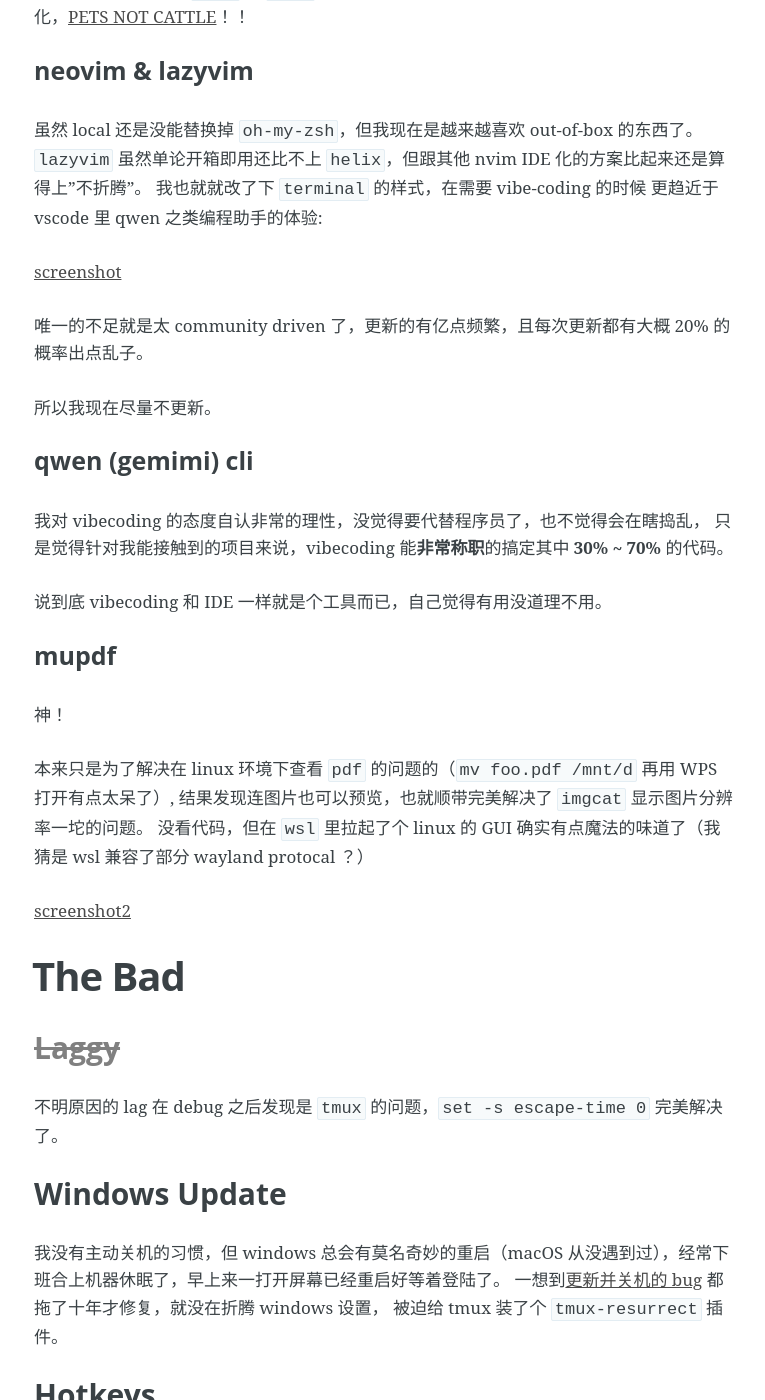
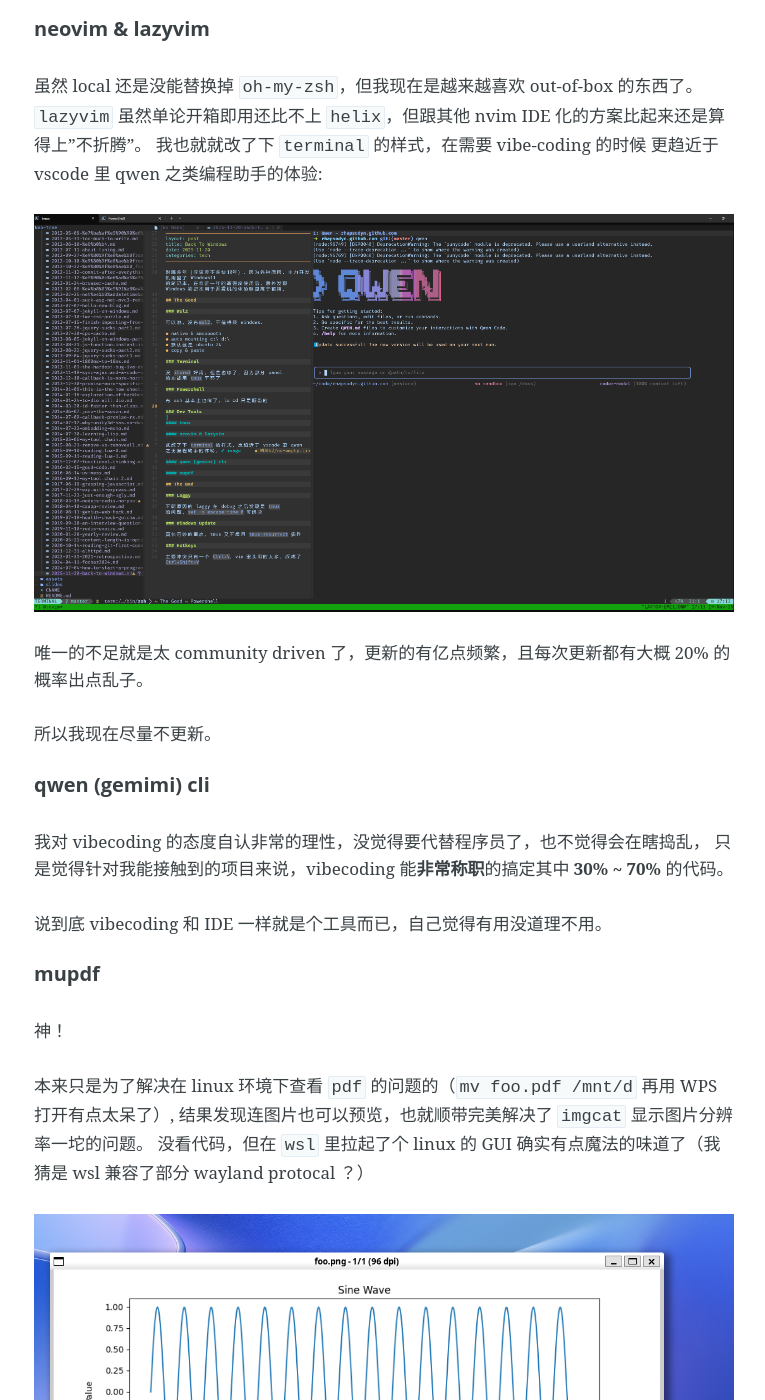
Before and after one commit to rhapsodyn/rhapsodyn.github.com, a Jekyll site: the page built from _posts/2025-11-20-back-to-windows.md, in a window 1280 px wide and 1400 px high, scrolled down 1519 px. Shown: the whole window, without its empty margins (256-1021 px from the left). Built offline with Jekyll 4.4.1, drawn with Linux system fonts in a browser that asks for light colours; comment, search, counter and statistics services are not loaded.

Commit message:
fix: header & image

```diff
--- a/_posts/2025-11-20-back-to-windows.md
+++ b/_posts/2025-11-20-back-to-windows.md
@@ -8,9 +8,9 @@
 时隔多年（应该差不多快10年），因为各种原因，主力开发机用回了 Windows11 的笔记本。
 在将近一年的高强度使用后，意外发现 Windows 笔记本用于**开发机**的体验明显高于预期。
 
-## The Good
+### The Good
 
-### Wsl2
+#### Wsl2
 
 就这么说吧：没有 `wsl2`，不值得换 windows！
 对我来说，开发机使用 MacOS 主要也就是看中 Unix-Like 的部分：cli、coreutils、以及各种各样的代码都可以自己make自己折腾。
@@ -24,7 +24,7 @@
 - 预制的 image 已经帮你 mount 好了 `c:\` `d:\`，跨系统传文件只需要一个 `cp` 就完事。
 - 官方的 image 已经配好了网络，网卡配好了不说，两端的 localhost 还都帮你配好了。linux 里 serve，windows 里浏览器访问，丝滑~
 
-### Terminal
+#### Terminal
 
 体感比竞品如 `cmd` 和 `conemu` 好用了一个 uint 那么多倍。
 
@@ -32,13 +32,13 @@
 
 还有就是 copy-paste 的支持不错，跨系统随便粘。
 
-### Powershell
+#### Powershell
 
 ps 也比10年前好用了不少，虽然有 `ssh` 基本上也够了，但是内置了 `ls` `cd` 还是增强了不少用户体验，也确实比 `dir` 敲起来顺手多了。
 
-### Dev Tools
+#### Dev Tools
 
-#### tmux
+##### tmux
 
 用 `wsl` 以后 tmux 成了刚需，毕竟总不能开多个 terminal 的窗口 ssh 到本地的 linux 主机吧（理论上倒也不是不行）。
 有了肌肉记忆了以后，发现 tmux 还是很丝滑的，`Ctrl + b` 这个 prefix 按起来挺顺手的，
@@ -46,26 +46,26 @@
 习惯了 tmux 以后还有个好处就是 local 和 remote 更统一了，导致我现在新装机器的脚本都只初始化 `tmux` 和 `fish`，
 是的，我就是这么 old-school，新机器还要自己初始化，[PETS NOT CATTLE](https://cloudscaling.com/blog/cloud-computing/the-history-of-pets-vs-cattle/)！！
 
-#### neovim & lazyvim
+##### neovim & lazyvim
 
 虽然 local 还是没能替换掉 `oh-my-zsh`，但我现在是越来越喜欢 out-of-box 的东西了。
 `lazyvim` 虽然单论开箱即用还比不上 `helix`，但跟其他 nvim IDE 化的方案比起来还是算得上"不折腾"。
 我也就就改了下 `terminal` 的样式，在需要 vibe-coding 的时候 更趋近于 vscode 里 qwen 之类编程助手的体验:
 
-[screenshot](/assets/images/wsl2-nvim-qwen-sceenshot.png)
+![screenshot](/assets/images/wsl2-nvim-qwen-sceenshot.png)
 
 唯一的不足就是太 community driven 了，更新的有亿点频繁，且每次更新都有大概 20% 的概率出点乱子。
 
 所以我现在尽量不更新。
 
-#### qwen (gemimi) cli
+##### qwen (gemimi) cli
 
 我对 vibecoding 的态度自认非常的理性，没觉得要代替程序员了，也不觉得会在瞎捣乱，
 只是觉得针对我能接触到的项目来说，vibecoding 能**非常称职**的搞定其中 **30% ~ 70%** 的代码。
 
 说到底 vibecoding 和 IDE 一样就是个工具而已，自己觉得有用没道理不用。
 
-#### mupdf
+##### mupdf
 
 神！
 
@@ -73,25 +73,25 @@
 结果发现连图片也可以预览，也就顺带完美解决了 `imgcat` 显示图片分辨率一坨的问题。
 没看代码，但在 `wsl` 里拉起了个 linux 的 GUI 确实有点魔法的味道了（我猜是 wsl 兼容了部分 wayland protocal ？）
 
-[screenshot2](/assets/images/mupdf-screenshot.png)
+![screenshot2](/assets/images/mupdf-screenshot.png)
 
-## The Bad
+### The Bad
 
-### ~~Laggy~~
+#### ~~Laggy~~
 
 不明原因的 lag 在 debug 之后发现是 `tmux` 的问题，`set -s escape-time 0` 完美解决了。
 
-### Windows Update
+#### Windows Update
 
 我没有主动关机的习惯，但 windows 总会有莫名奇妙的重启（macOS 从没遇到过），经常下班合上机器休眠了，早上来一打开屏幕已经重启好等着登陆了。
 一想到[更新并关机的 bug](https://www.techpowerup.com/342538/windows-11-finally-fixes-update-and-shut-down-functionality-after-a-decade) 都拖了十年才修复，就没在折腾 windows 设置，
 被迫给 tmux 装了个 `tmux-resurrect` 插件。
 
-### Hotkeys
+#### Hotkeys
 
 其他快捷键如 `Cmd + C` 切换到 `Ctrl + C` 没有想象中费劲，只是有个绕不开的冲突: `Ctrl+V`，
 这个在 vim 里用的太多了，好在 terminal 这个应用还挺靠谱，就改成了 `Ctrl+Shift+V`。
 
-## Conclusion
+### Conclusion
 
 Windows11 的笔记本做开发主力机——严谨点，不做 Mac 生态的 App 的话——完全 Ok ！
```
